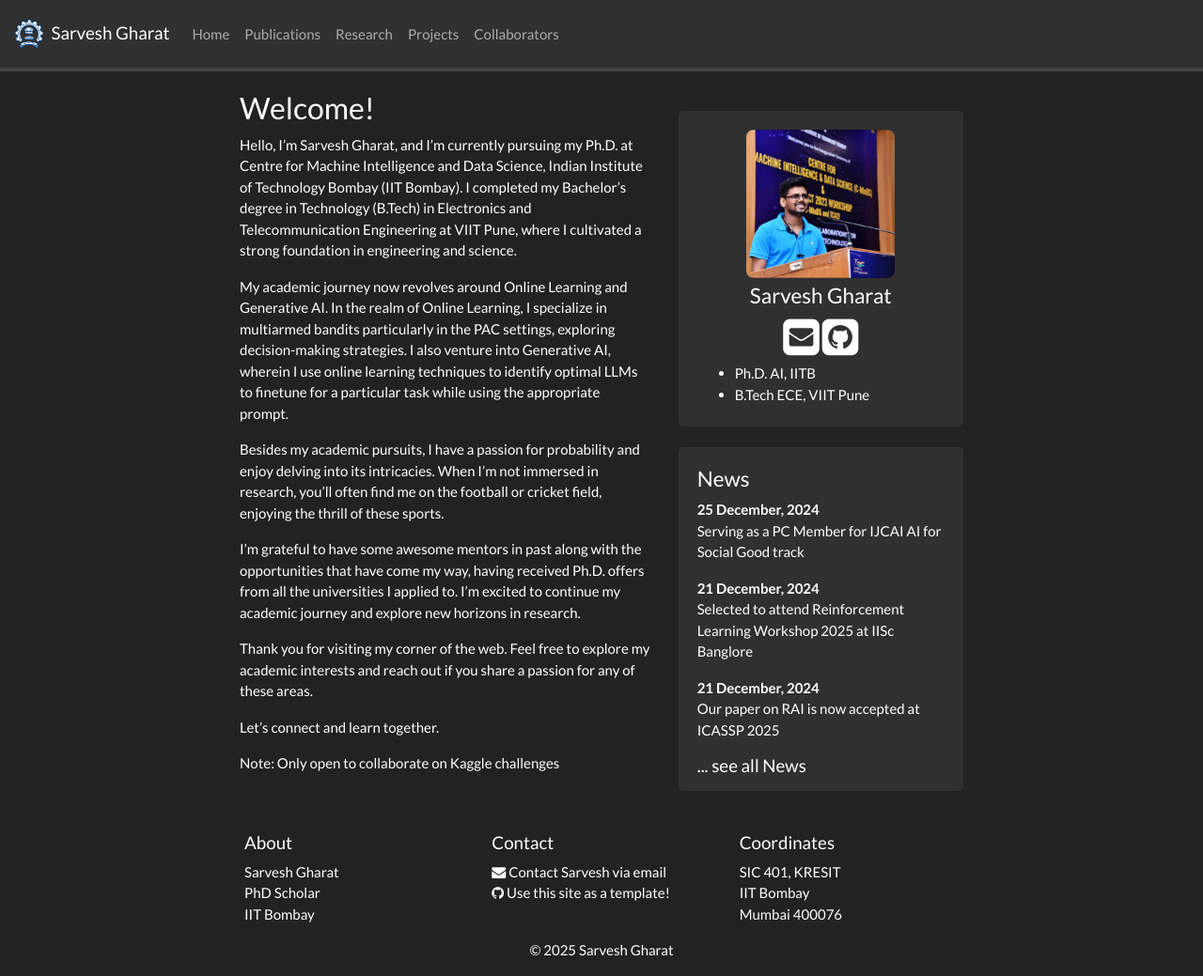
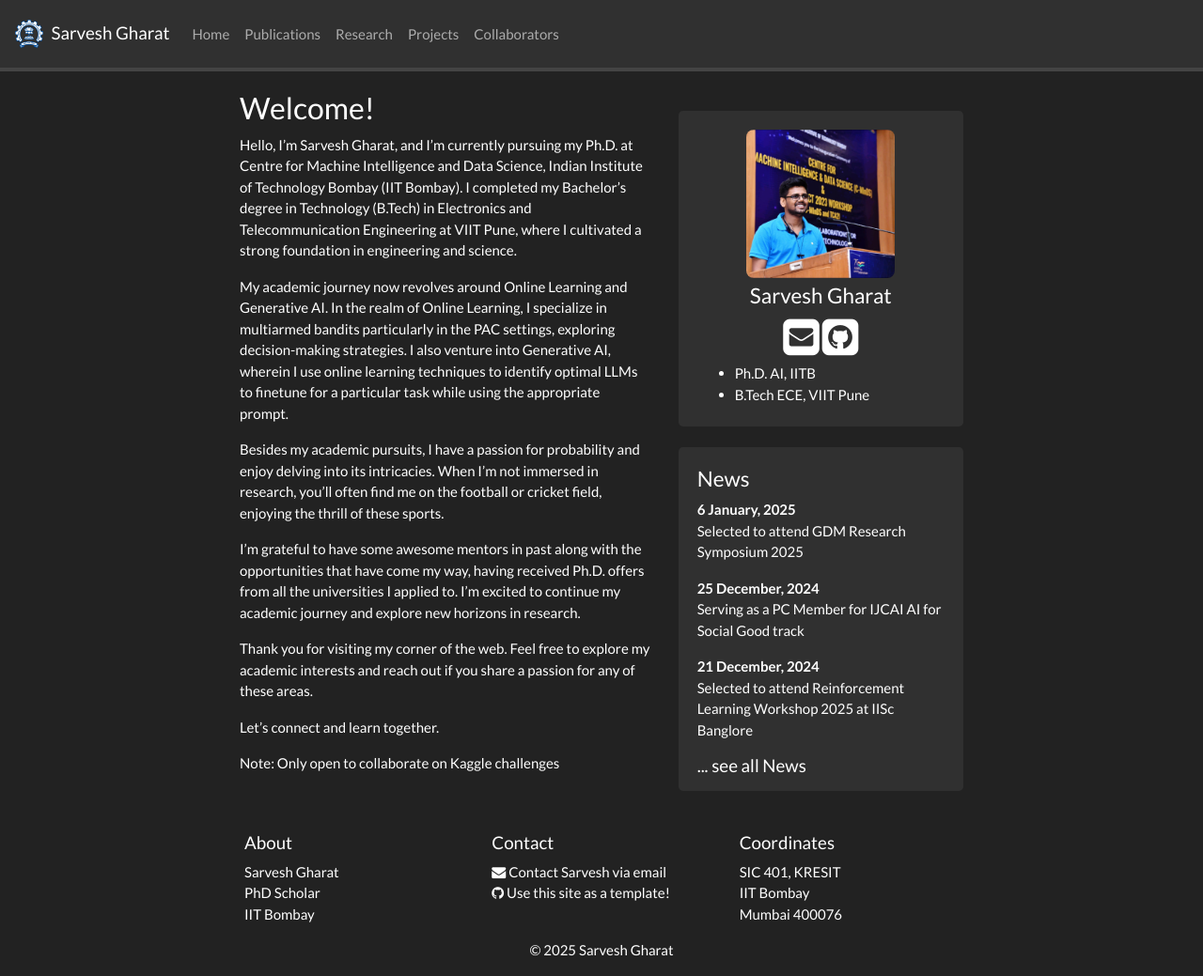
Before and after one commit to SarveshVGharat/SarveshVGharat.github.io, a Jekyll site: the page built from _pages/home.md, in a window 1280 px wide and 1039 px high. Shown: the whole window at 94% size. Built offline with Jekyll 4.4.1, drawn with Linux system fonts in a browser that asks for light colours; nearby versions of some CDN libraries; a style sheet for code colours, icons or effects is not loaded.

Commit message:
Update news.yml

```diff
--- a/_data/news.yml
+++ b/_data/news.yml
@@ -1,3 +1,6 @@
+- date: 6 January, 2025
+  headline: "Selected to attend GDM Research Symposium 2025"
+
 - date: 25 December, 2024
   headline: "Serving as a PC Member for IJCAI AI for Social Good track"
 
```
